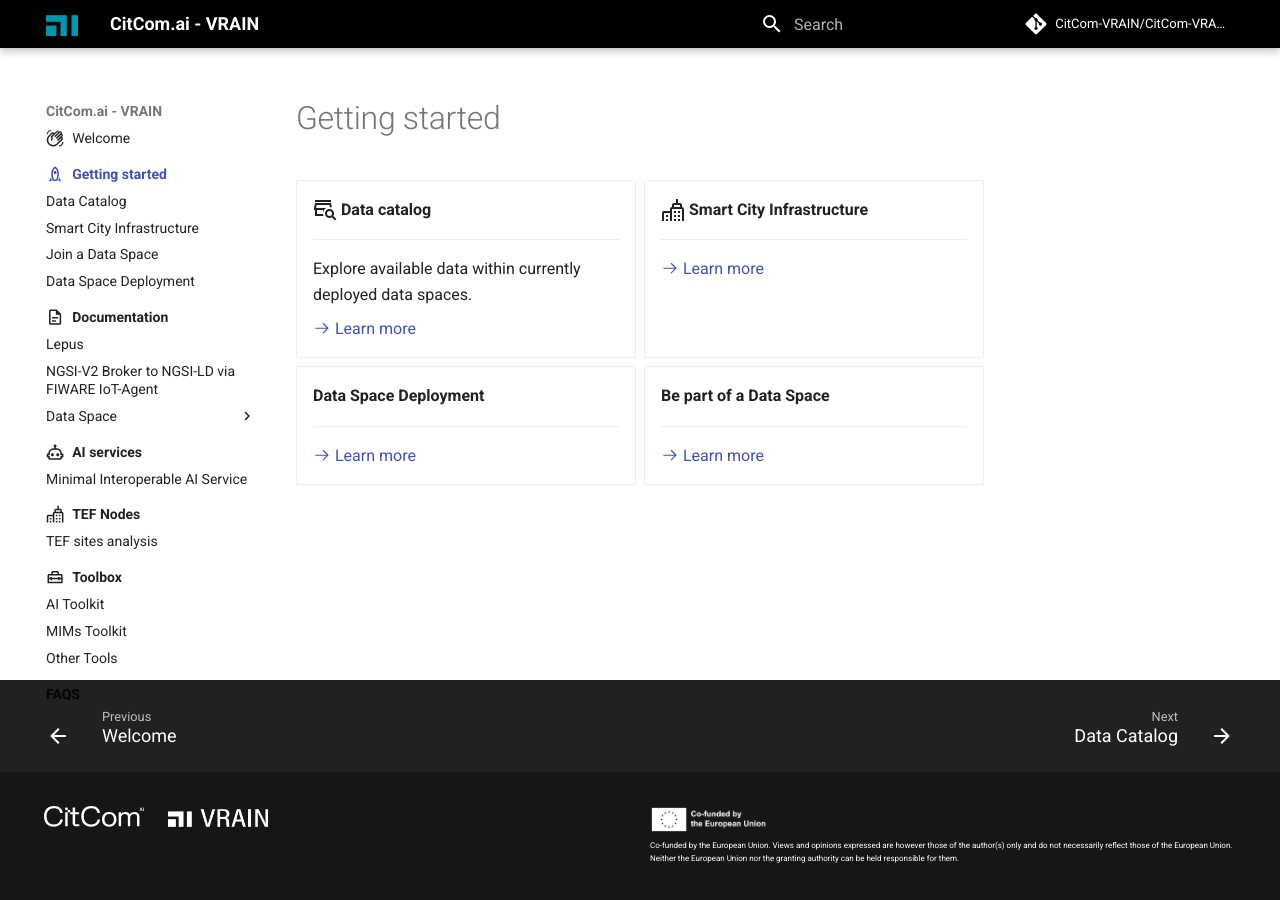
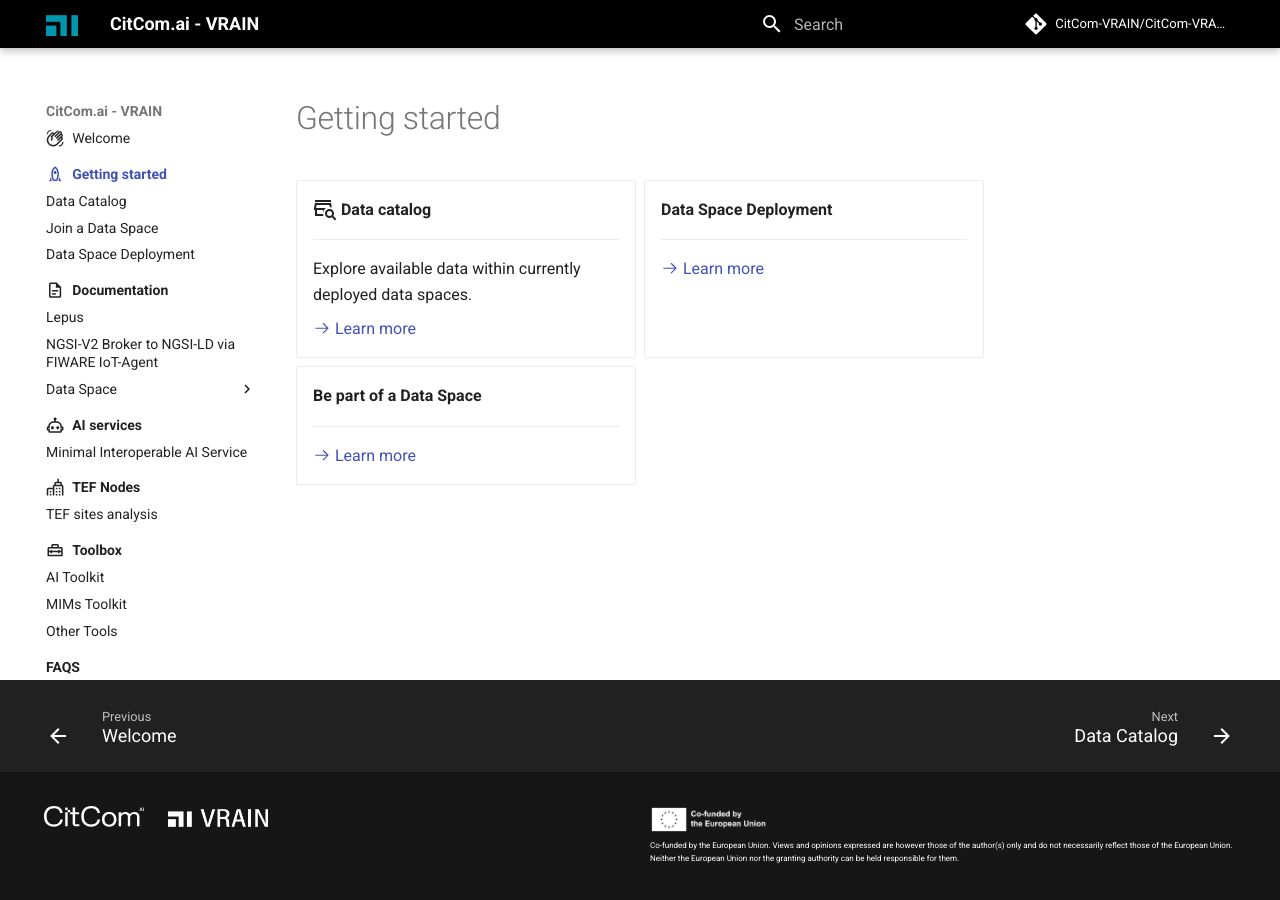
Before and after one commit to riseupalex/CitComAI-Hub.github.io, an MkDocs documentation site: the page built from docs/getting_started/index.md, in a window 1280 px wide. Built offline with MkDocs 1.6.1 and Material for MkDocs 9.7.7, drawn with Linux system fonts in a browser that asks for light colours; comment, search, counter and statistics services are not loaded.

Commit message:
remove Smart City Infrastructure

```diff
--- a/docs/getting_started/index.md
+++ b/docs/getting_started/index.md
@@ -12,13 +12,6 @@
     Explore available data within currently deployed data spaces.
 
     [:octicons-arrow-right-24: Learn more](data_catalog/index.md)
-
--   :material-city-variant-outline:{ .lg .middle } __Smart City Infrastructure__
-
-    ---
-
-    [:octicons-arrow-right-24: Learn more](smart_city_infra/index.md)
-
 
 -   __Data Space Deployment__
 
--- a/mkdocs.yml
+++ b/mkdocs.yml
@@ -24,7 +24,6 @@
   - Getting started:
       - getting_started/index.md
       - Data Catalog: getting_started/data_catalog/index.md
-      - Smart City Infrastructure: getting_started/smart_city_infra/index.md
       - Join a Data Space: getting_started/connect_to_dataspace/index.md
       - Data Space Deployment: getting_started/dataspace_deployment/index.md
   - Documentation:
```
Also changed, not shown: docs/getting_started/smart_city_infra/index.md (deleted, +0 -1 lines).
